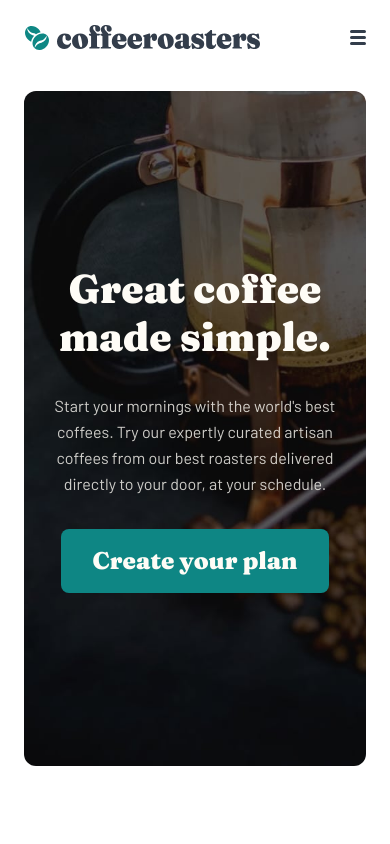
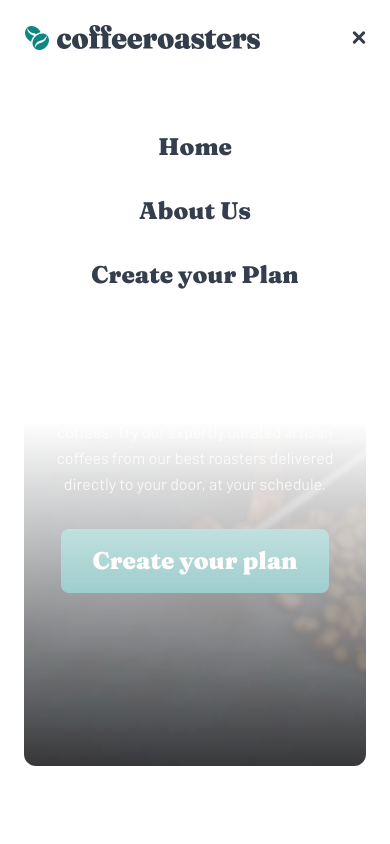
Before and after one commit to SuhasPatnaik/coffeeroasters-subscription-site, a React (Vite) app: page / in a window 390 px wide. Both pictures are taken after a click on the button 358 px from the left and 37 px from the top of the page. Shown: the top 844 px of the page. Built offline with nearby package versions, Linux system fonts and the light colour scheme.

Commit message:
Nav menu modal setup for mobile devices

```diff
--- a/src/components/shared/Header.tsx
+++ b/src/components/shared/Header.tsx
@@ -1,13 +1,23 @@
+import { useState } from "react";
+import NavMenuModal from "./NavMenuModal";
+
 export default function Header() {
+  const [showNavMenu, setShowNavMenu] = useState(false);
+
+  const handleClose = () => {
+    setShowNavMenu(false);
+  };
+
   return (
     <header className="flex justify-between">
       <img
         src="/images/shared/desktop/logo.svg"
         alt="Coffee Roasters brand logo"
       />
-      <button>
+      <button className="cursor-pointer" onClick={() => setShowNavMenu(true)}>
         <img src="/images/shared/mobile/icon-hamburger.svg" />
       </button>
+      {showNavMenu && <NavMenuModal onClose={handleClose} />}
     </header>
   );
 }
--- /dev/null
+++ b/src/components/shared/NavMenuModal.tsx
@@ -0,0 +1,40 @@
+import { useEffect } from "react";
+import { Link } from "react-router";
+
+export default function NavMenuModal({ onClose }) {
+  useEffect(() => {
+    document.body.style.overflow = "hidden";
+
+    return () => {
+      document.body.style.overflow = "auto";
+    };
+  }, []);
+
+  return (
+    <div className="fixed inset-0 flex items-center justify-center z-50 overflow-y-hidden">
+      <div className="relative bg-linear-to-b from-white via-white to-transparent w-full min-h-[100vh] px-6 py-6">
+        <div className="flex justify-between">
+          <img
+            src="/images/shared/desktop/logo.svg"
+            alt="Coffee Roasters brand logo"
+          />
+          <button className="cursor-pointer" onClick={onClose}>
+            <img src="/images/shared/mobile/icon-close.svg" />
+          </button>
+        </div>
+
+        <div className="relative flex flex-col items-center mt-20 gap-8 font-heading text-h4 text-neutral-900">
+          <Link to="/" className="hover:text-h3" onClick={onClose}>
+            Home
+          </Link>
+          <Link to="/about" className="hover:text-h3" onClick={onClose}>
+            About Us
+          </Link>
+          <Link to="/subscribe" className="hover:text-h3" onClick={onClose}>
+            Create your Plan
+          </Link>
+        </div>
+      </div>
+    </div>
+  );
+}
--- a/src/components/subscribe/OrderSummaryText.tsx
+++ b/src/components/subscribe/OrderSummaryText.tsx
@@ -1,5 +1,5 @@
 export default function OrderSummaryText({ selectedPreferences }) {
-  console.log(selectedPreferences?.[0]?.optionName);
+  console.log(selectedPreferences);
   const getPreferenceText = (index) =>
     selectedPreferences?.[index] ? (
       <span className="text-primary-accent inline-block">
--- a/src/utils/constants.ts
+++ b/src/utils/constants.ts
@@ -170,14 +170,17 @@ export const preferenceMenu = [
       {
         name: "Every week",
         description: "$7.20 per shipment. Includes free first-class shipping.",
+        subscriptionCost: "28.80",
       },
       {
         name: "Every 2 weeks",
         description: "$9.60 per shipment. Includes free priority shipping.",
+        subscriptionCost: "19.20",
       },
       {
         name: "Every month",
         description: "$12.00 per shipment. Includes free priority shipping.",
+        subscriptionCost: "12.00",
       },
     ],
   },
```
Also changed, not shown: 1 other file (tests, documents, lock files or other folders).
